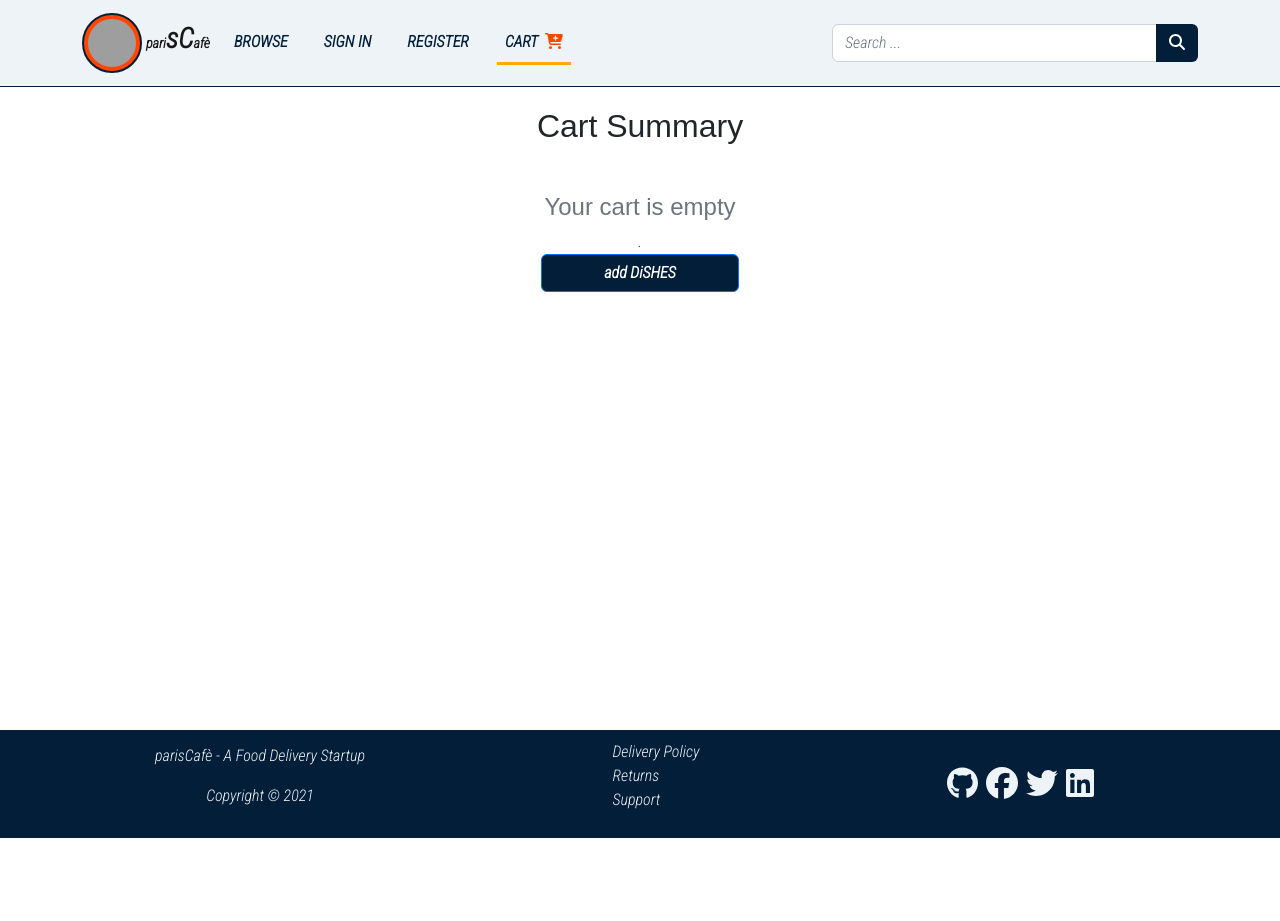
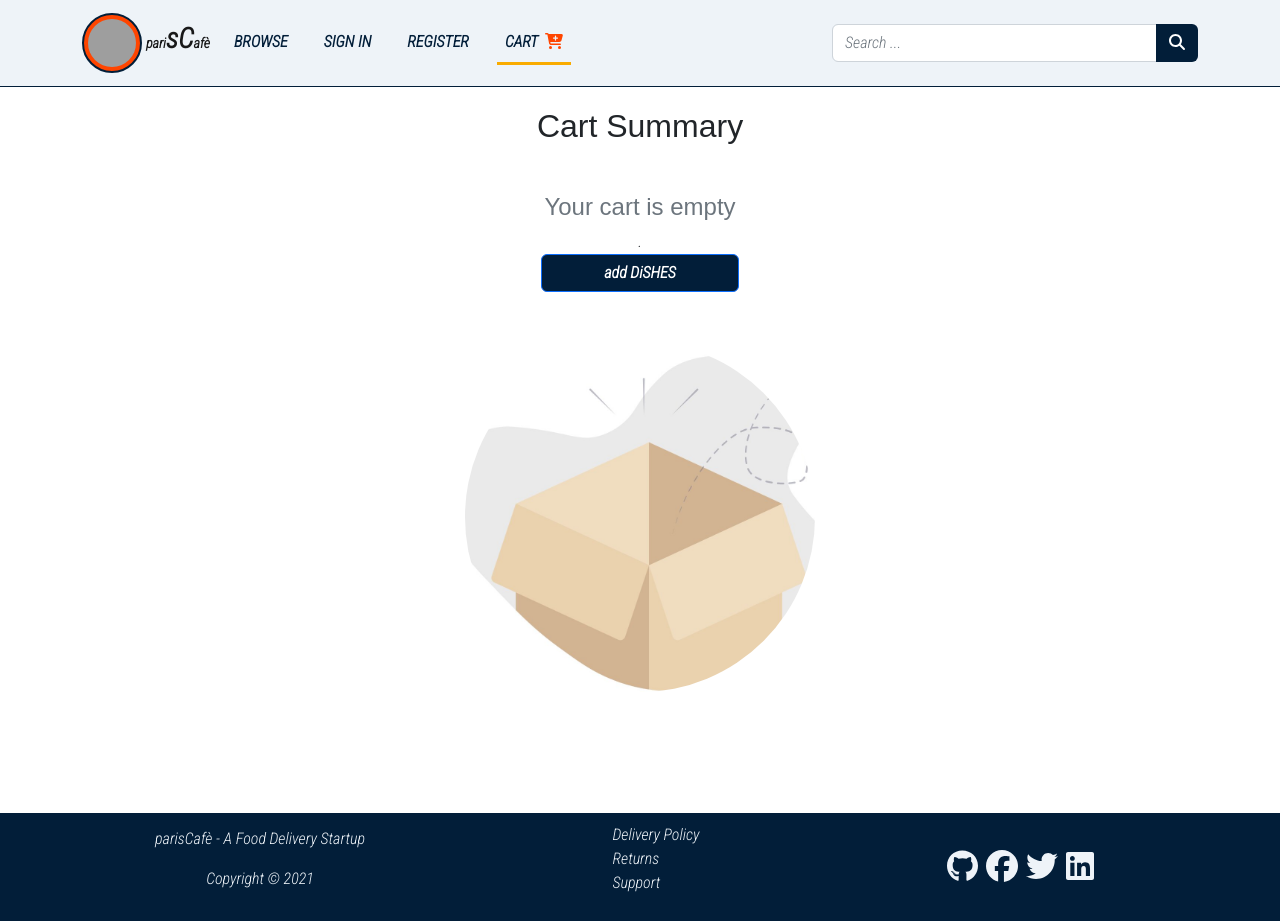
Before and after one commit to Dusty-Hordofel/client_pariscafe, a React (Create React App) app: page /cart in a window 1280 px wide. Before the commit the page ends 838 px from the top, so only its background shows below. Built offline with nearby package versions, Linux system fonts and the light colour scheme; grey boxes are pictures that could not be loaded.

Commit message:
89. End-to-End Testing Order Creation - Continued
    I. add style in <Cart/>

```diff
--- a/src/components/Cart/Cart.jsx
+++ b/src/components/Cart/Cart.jsx
@@ -17,6 +17,7 @@ import { getUserAddress, updateUserAddress } from '../../api/user';
 import AppSpinner from '../UI/Spinner/AppSpinner';
 import { createOrder } from '../../api/order';
 import Slider from '../UI/Slider/Slider';
+import './cart.css';
 
 const Cart = () => {
   const { isAuthenticated, user, getAccessTokenSilently } = useAuth0();
--- /dev/null
+++ b/src/components/Cart/cart.css
@@ -0,0 +1,9 @@
+.background-empty-cart {
+  background: url('../../assets/images/emptycart.jpg');
+  background-position: center;
+  background-size: cover;
+  height: 350px;
+  width: 350px;
+  border-radius: 50%;
+  margin: 50px;
+}
```
Also changed, not shown: 1 other file (tests, documents, lock files or other folders).
